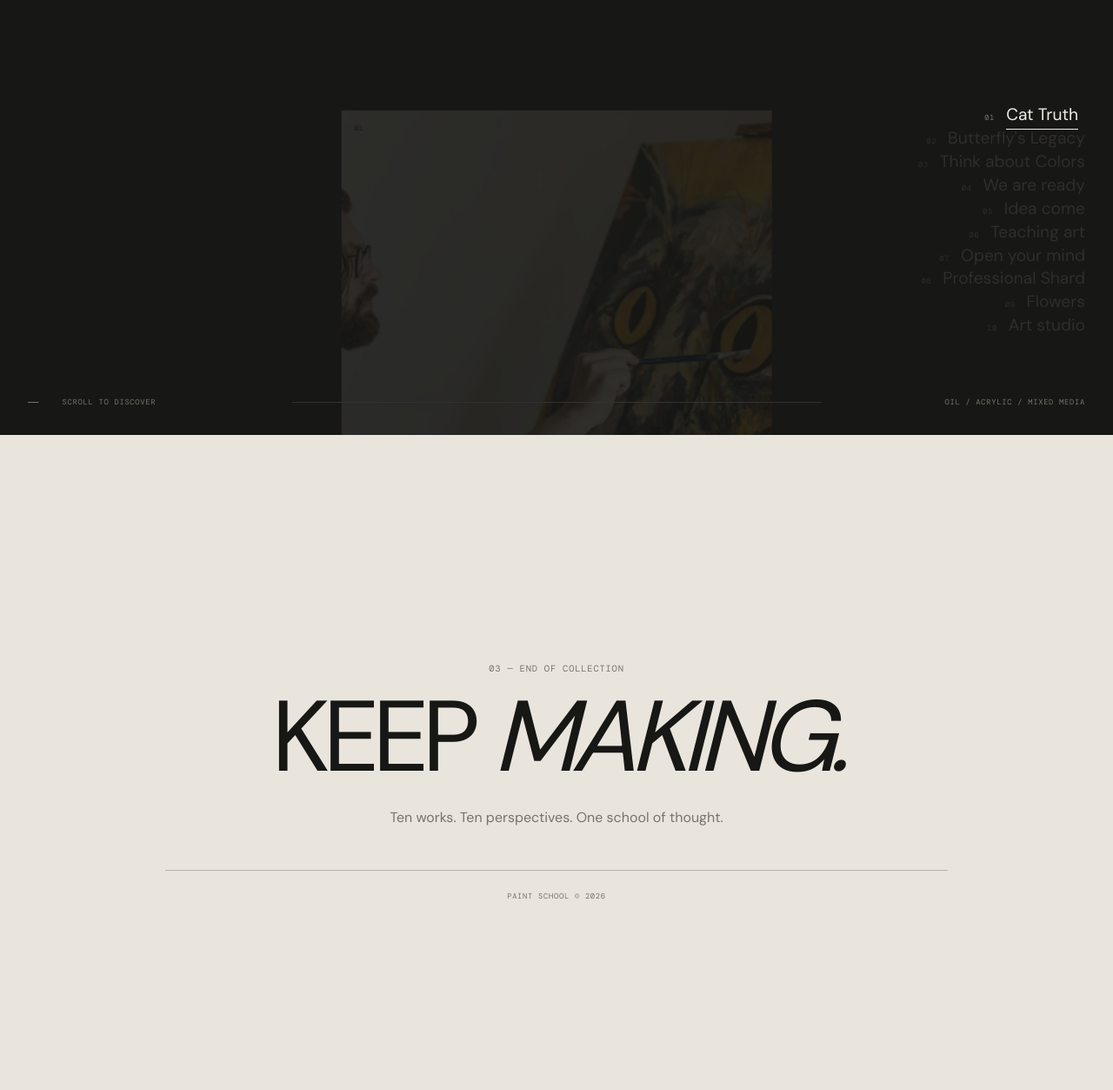
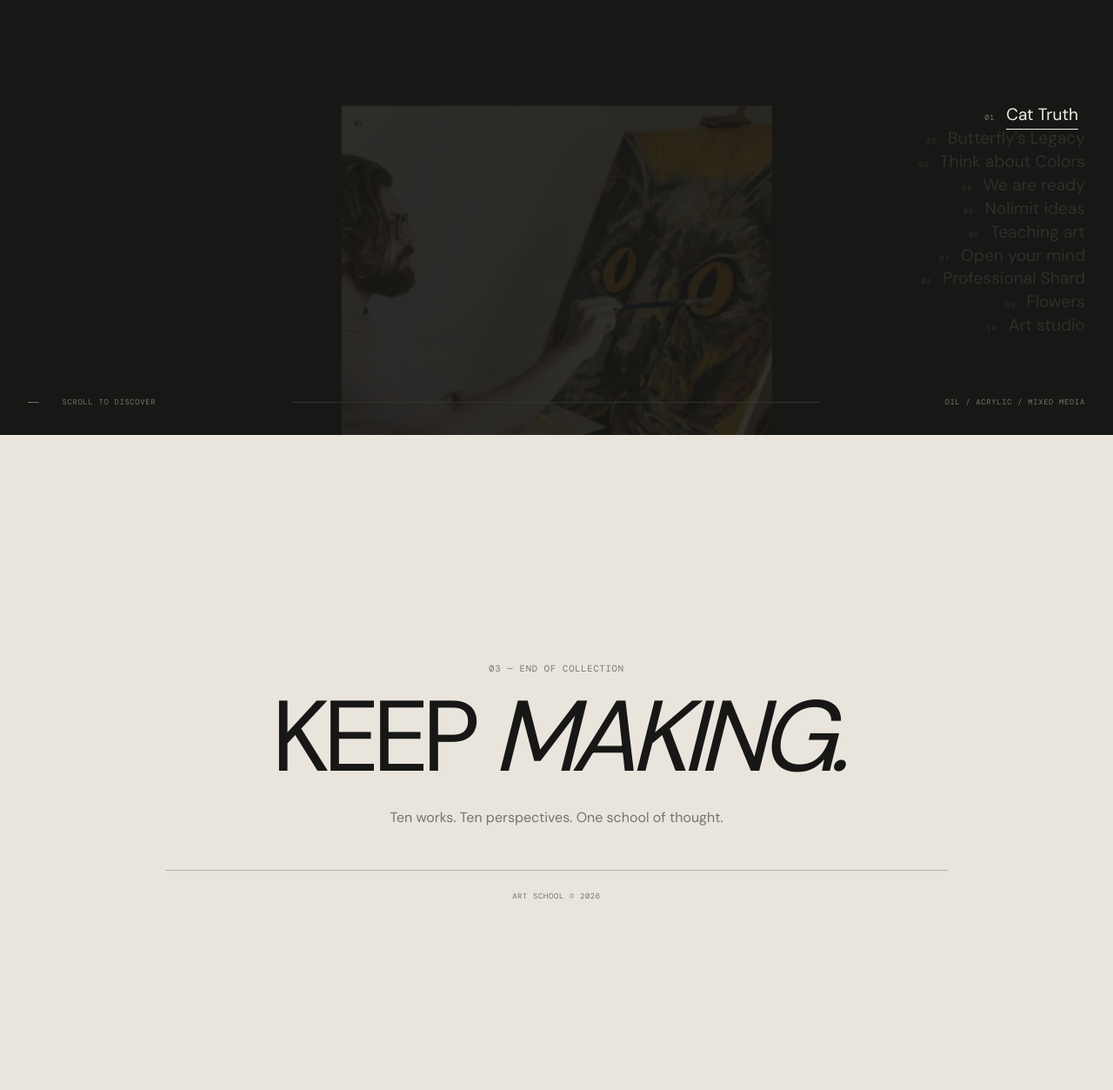
Before and after one commit to freetimezp/usefull-things-442-showcase, a website built with Vite: page index.html in a window 1280 px wide. Shown: the part 1100-2353 px from the top of the page at 87% size. Built offline with nearby package versions, Linux system fonts and the light colour scheme; a script that the page names is missing.

Commit message:
04. usefull-things-442-showcase. Upgrade UI. Art theme. Responsive.

```diff
--- a/index.html
+++ b/index.html
@@ -160,7 +160,7 @@
 
                 <div class="project-name">
                     <span>05</span>
-                    <p>Idea come</p>
+                    <p>Nolimit ideas</p>
                 </div>
 
                 <div class="project-name">
@@ -218,7 +218,7 @@
 
                 <div class="outro-line"></div>
 
-                <span class="outro-meta"> PAINT SCHOOL © 2026 </span>
+                <span class="outro-meta"> ART SCHOOL © 2026 </span>
             </div>
         </section>
 
--- a/src/assets/css/style.css
+++ b/src/assets/css/style.css
@@ -231,7 +231,7 @@ h2 {
     position: relative;
 
     width: 100%;
-    aspect-ratio: 4 / 5;
+    aspect-ratio: 1;
 
     overflow: hidden;
 
```
